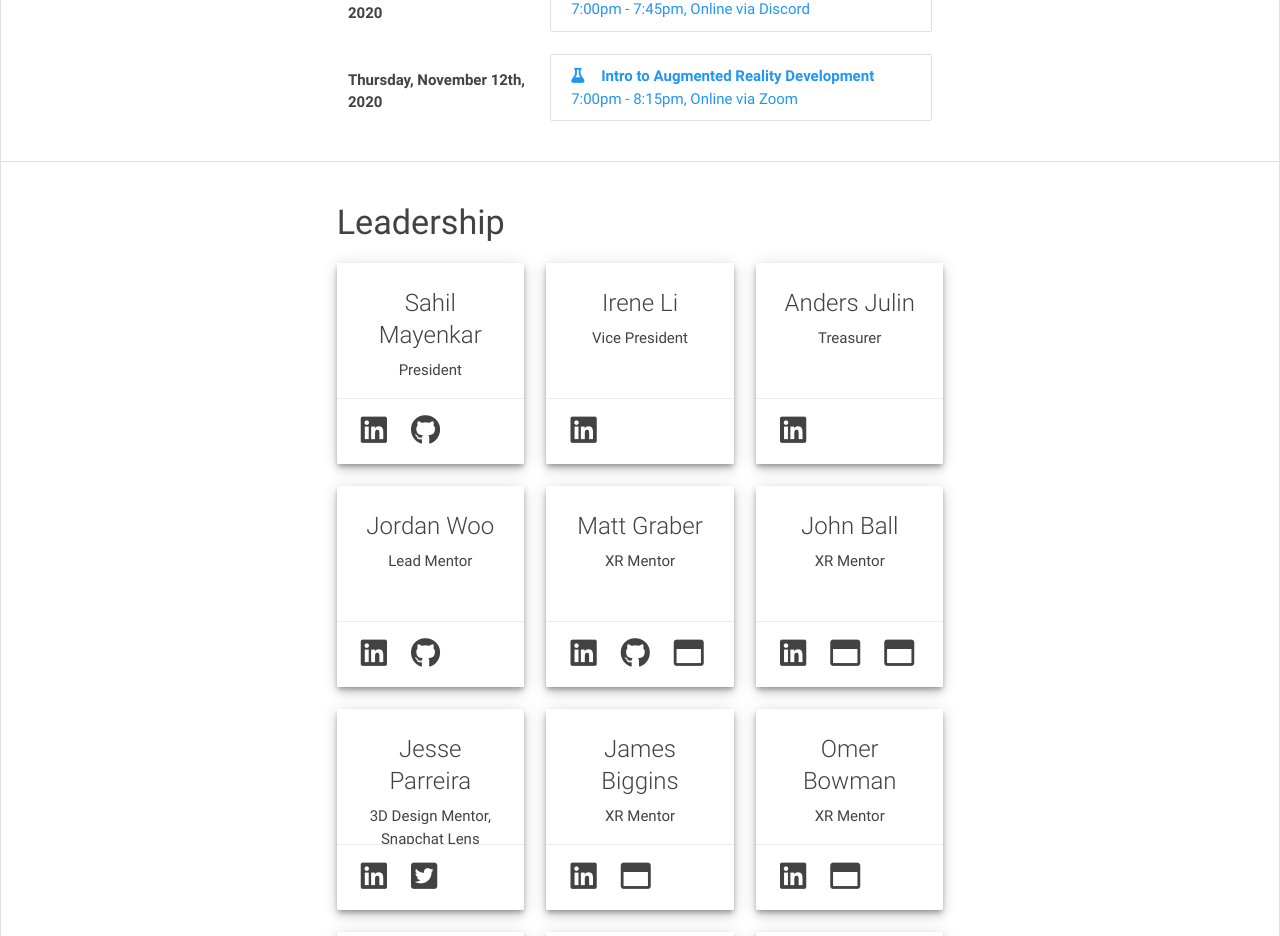
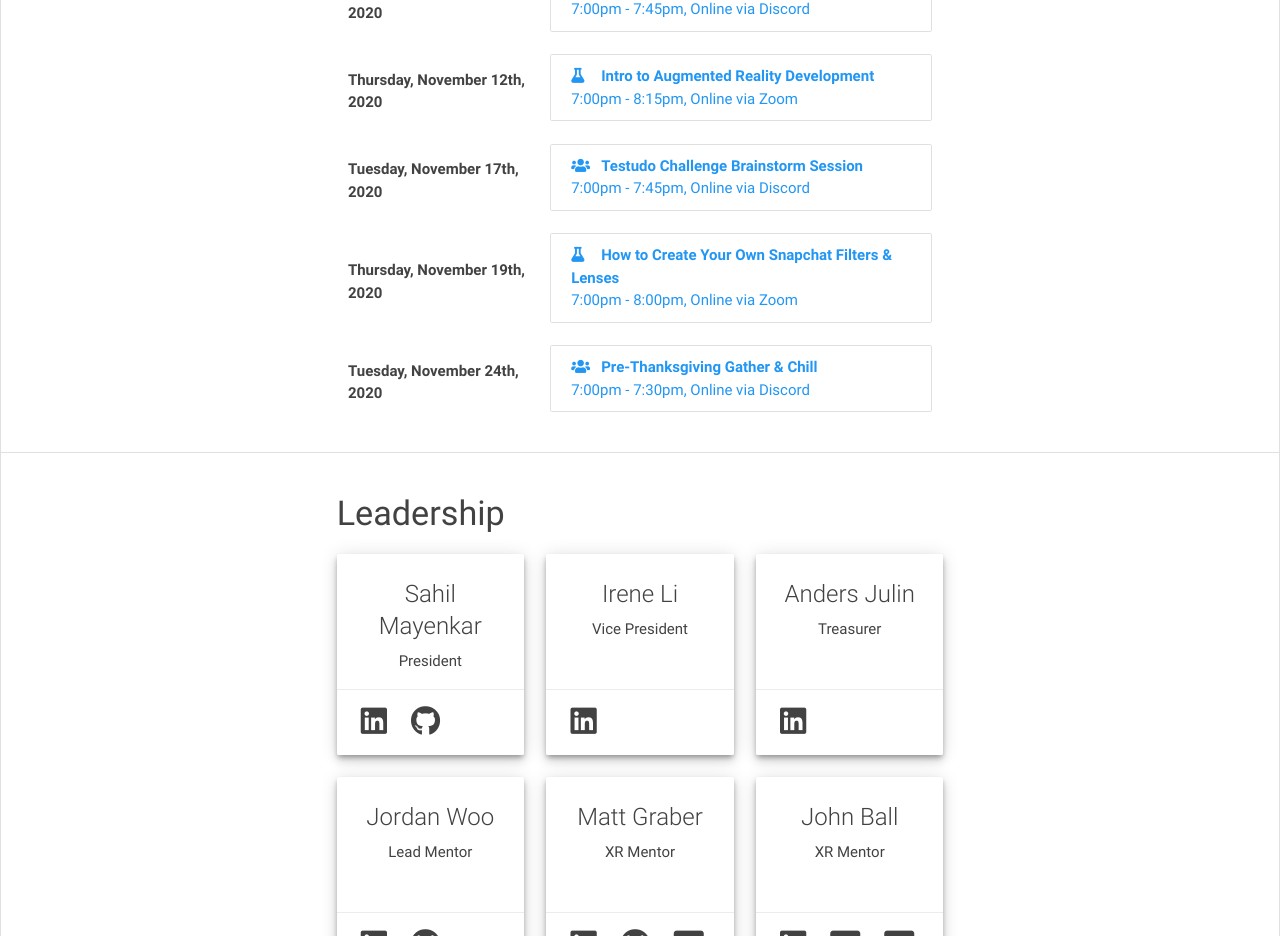
Before and after one commit to umdxrclub/xrc-prev-website, a React (Create React App) app: page / in a window 1280 px wide. Shown: the part 2160-3096 px from the top of the page. Built offline with nearby package versions, Linux system fonts and the light colour scheme.

Commit message:
Update XR_CONSTANTS.js

```diff
--- a/src/XR_CONSTANTS.js
+++ b/src/XR_CONSTANTS.js
@@ -203,6 +203,30 @@ module.exports = Object.freeze({
 			'location' : 'Online via Zoom',
 			'fa_icon' : 'fa-flask',
 			'url' : 'https://umd.zoom.us/j/99740746245',
+		},
+		{
+			'name' : 'Testudo Challenge Brainstorm Session',
+			'date' : new Date(2020, 10, 17),
+			'time' : '7:00pm - 7:45pm',
+			'location' : 'Online via Discord',
+			'fa_icon' : 'fa-users',
+			'url' : 'https://discord.com/invite/KBx8mF6/',
+		},
+		{
+			'name' : 'How to Create Your Own Snapchat Filters & Lenses',
+			'date' : new Date(2020, 10, 19),
+			'time' : '7:00pm - 8:00pm',
+			'location' : 'Online via Zoom',
+			'fa_icon' : 'fa-flask',
+			'url' : 'https://umd.zoom.us/j/99411237213',
+		},
+		{
+			'name' : 'Pre-Thanksgiving Gather & Chill',
+			'date' : new Date(2020, 10, 24),
+			'time' : '7:00pm - 7:30pm',
+			'location' : 'Online via Discord',
+			'fa_icon' : 'fa-users',
+			'url' : 'https://discord.com/invite/KBx8mF6/',
 		}
 	],
 });
```
